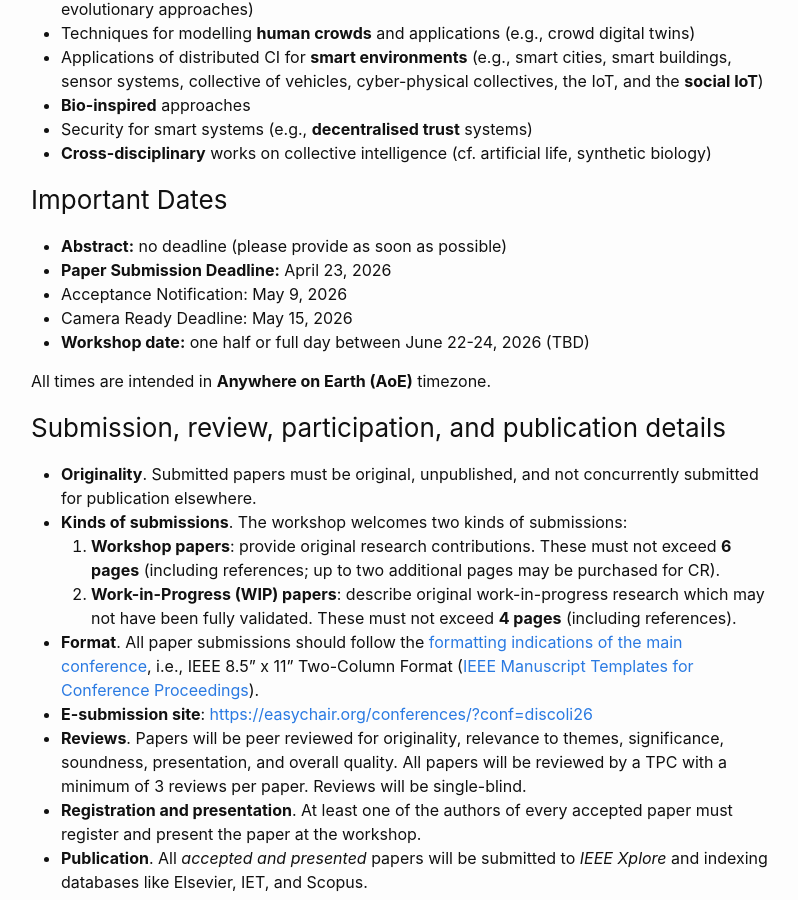
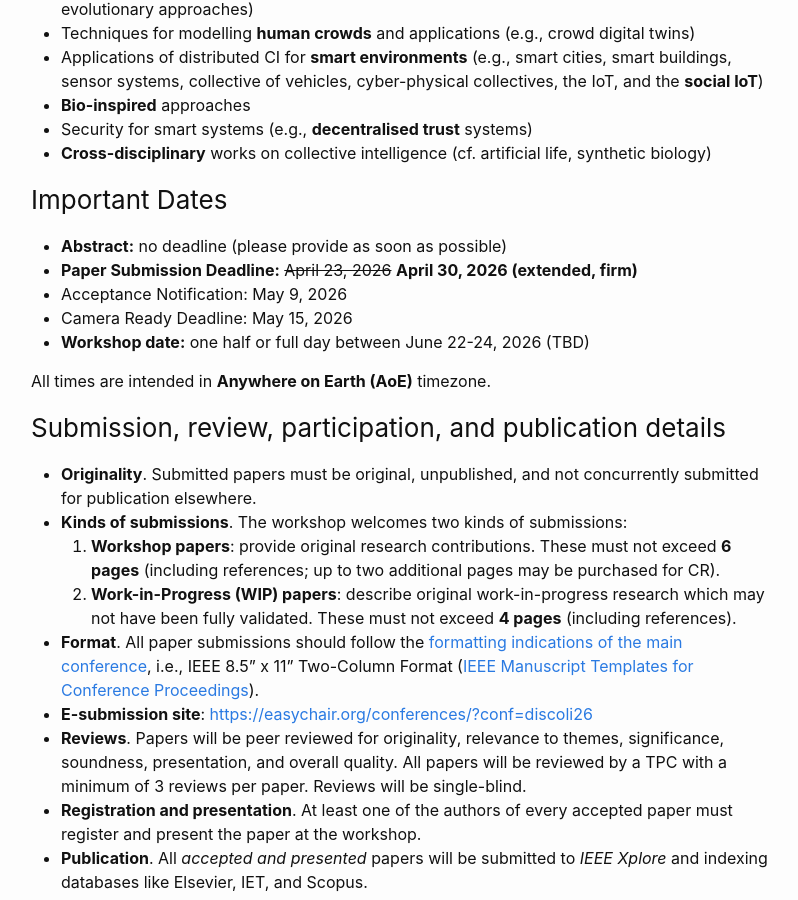
Before and after one commit to discoli-workshop/2026, a Jekyll site: the page built from index.md, in a window 1280 px wide and 900 px high, scrolled down 1310 px. Shown: the whole window, without its empty margins (239-1037 px from the left). Built offline with Jekyll 4.4.1, drawn with Linux system fonts in a browser that asks for light colours.

Commit message:
deadline extension

```diff
--- a/index.md
+++ b/index.md
@@ -45,7 +45,7 @@ The topics of interest include (but are not limited to) the following:
 
 
 - **Abstract:** no deadline (please provide as soon as possible)
-- **Paper Submission Deadline:** April 23, 2026
+- **Paper Submission Deadline:** ~~April 23, 2026~~ **April 30, 2026 (extended, firm)**
 - Acceptance Notification: May 9, 2026
 - Camera Ready Deadline: May 15, 2026
 - **Workshop date:** one half or full day between June 22-24, 2026 (TBD)
```
